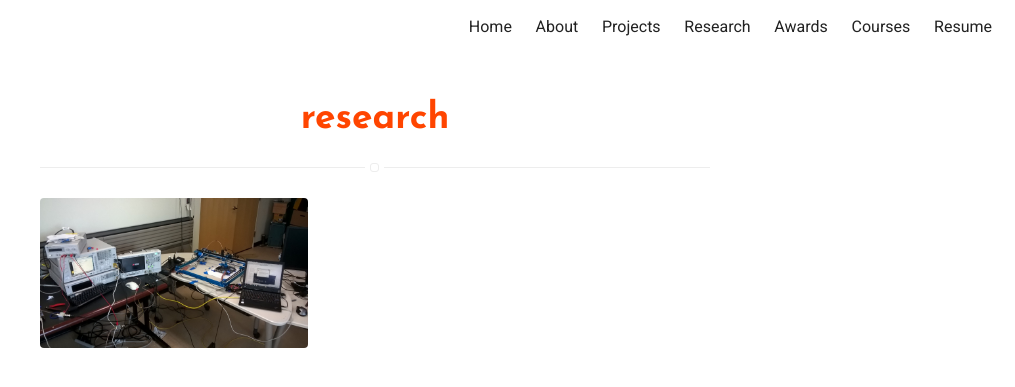
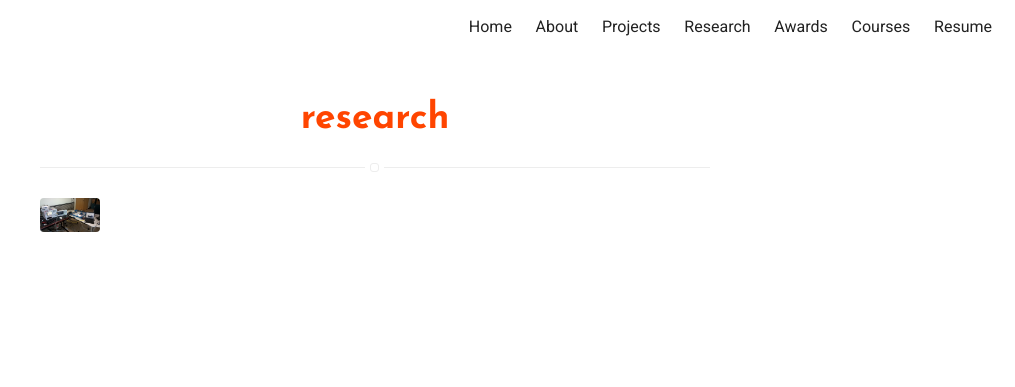
Before and after one commit to azraismail/azraismail.github.io, a Jekyll site: the page built from research.html, in a window 1280 px wide. Shown: the top 387 px of the page, without its empty margins (265-1280 px from the left). Built offline with Jekyll 4.4.1, drawn with Linux system fonts in a browser that asks for light colours.

Commit message:
Update home-blog-projects.sass

```diff
--- a/_sass/pages/home-blog-projects.sass
+++ b/_sass/pages/home-blog-projects.sass
@@ -35,12 +35,13 @@
 .projects > .list
     > .item
         display: inline
-        width: 40%
+        width: 30%
         margin: 0
+        float: left
 
     > .item > .image
         position: relative
-        width: 40%
+        width: 30%
 
     > .item > .image > .url
         position: absolute
```
